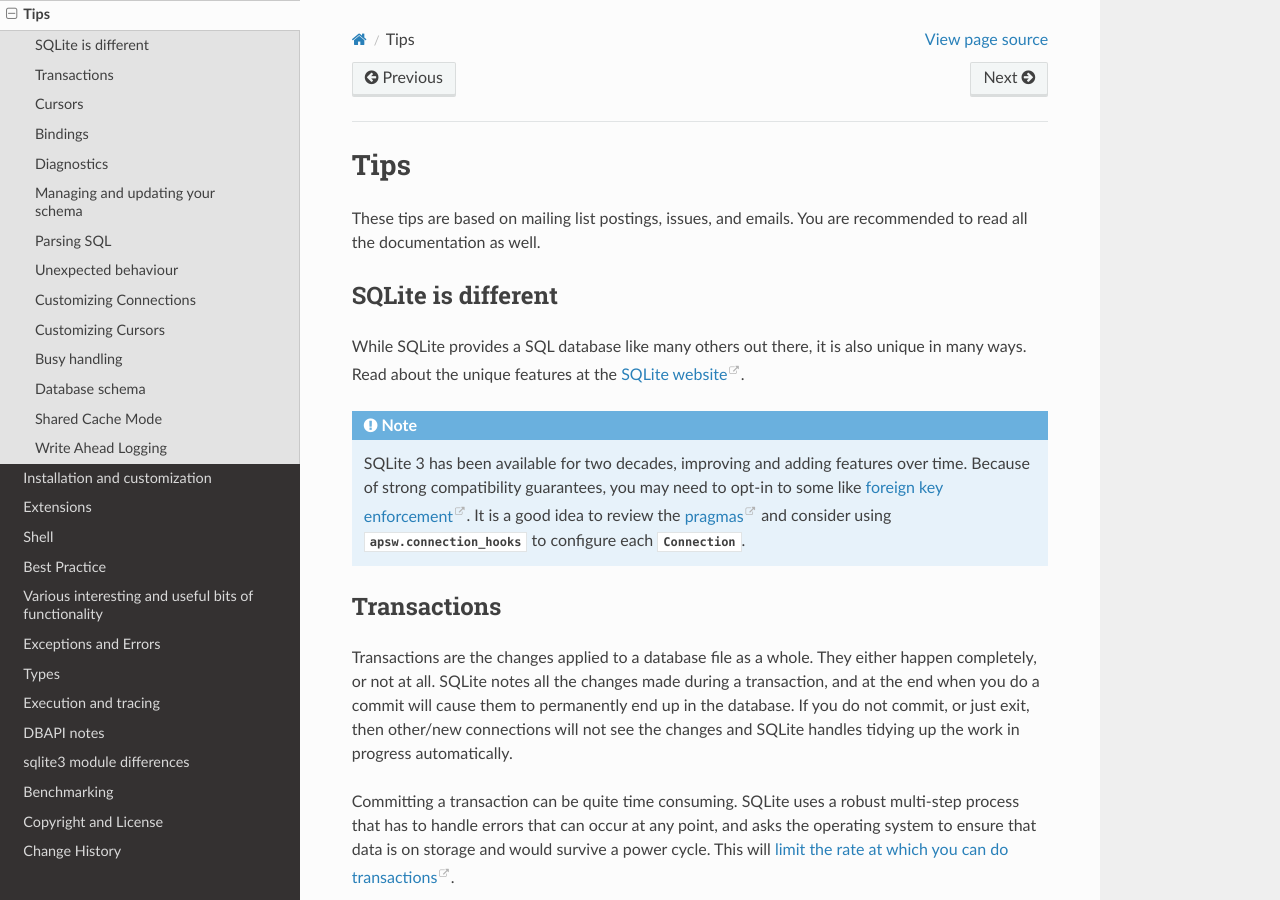
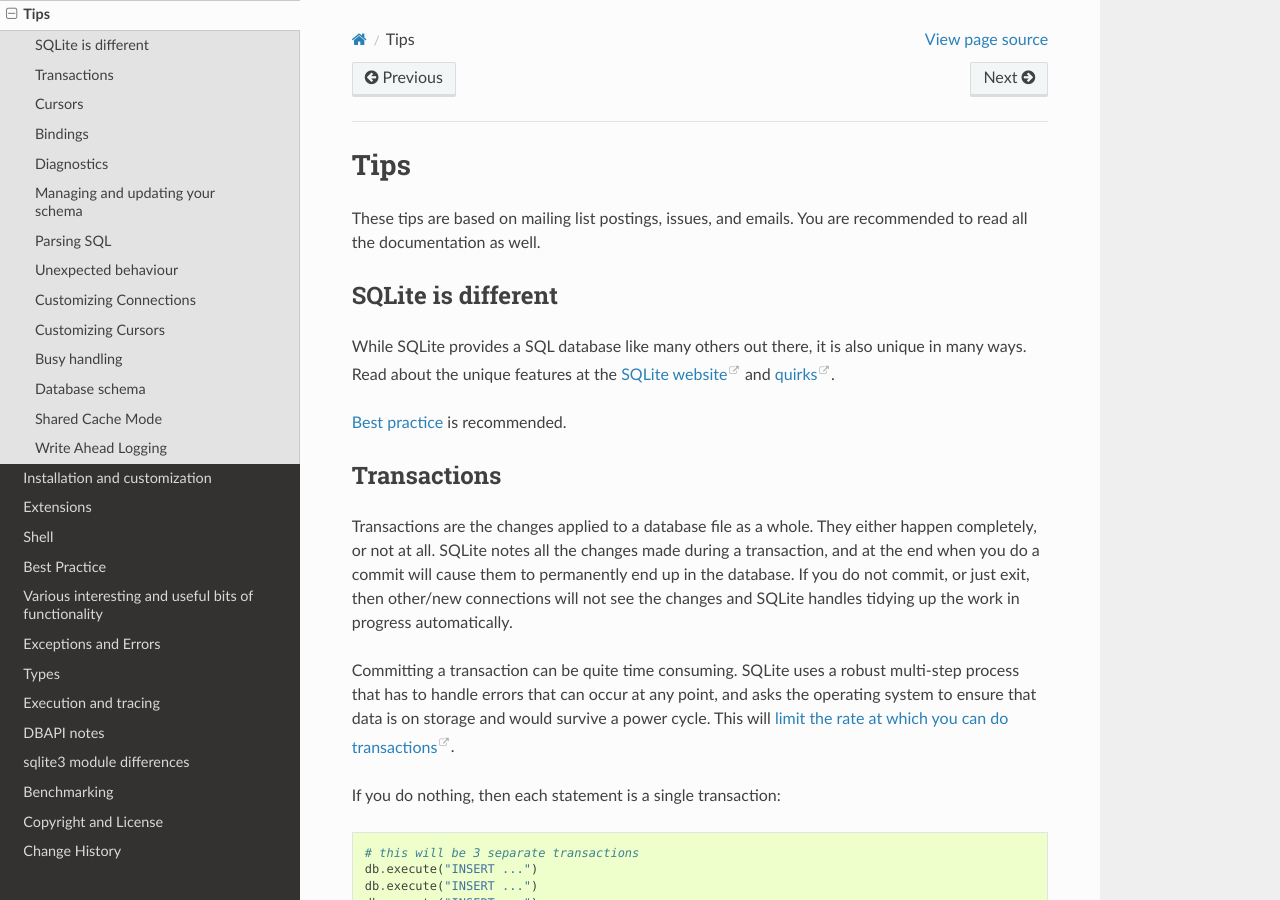
Before and after one commit to rogerbinns/apsw, a Sphinx documentation site: the page built from doc/tips.rst, in a window 1280 px wide and 900 px high. Built offline with Sphinx 7.4.7 and the Read the Docs theme 2.0.0, drawn with Linux system fonts in a browser that asks for light colours; pages that are not in the unit, such as notebooks, are missing from menus; the version number is read from the project's files by our own code.

Commit message:
Point to best practice doc

```diff
--- a/doc/tips.rst
+++ b/doc/tips.rst
@@ -12,17 +12,10 @@
 
 While SQLite provides a SQL database like many others out there, it is
 also unique in many ways.  Read about the unique features at the
-`SQLite website <https://sqlite.org/different.html>`__.
+`SQLite website <https://sqlite.org/different.html>`__ and `quirks
+<https://www.sqlite.org/quirks.html>`__.
 
-.. note::
-
-  SQLite 3 has been available for two decades, improving and adding
-  features over time.  Because of strong compatibility guarantees, you
-  may need to opt-in to some like `foreign key enforcement
-  <https://www.sqlite.org/foreignkeys.html>`__.  It is a good idea to
-  review the `pragmas <https://www.sqlite.org/pragma.html#toc>`__ and
-  consider using :attr:`apsw.connection_hooks` to configure each
-  :class:`Connection`.
+:doc:`Best practice <bestpractice>` is recommended.
 
 Transactions
 ============
```
